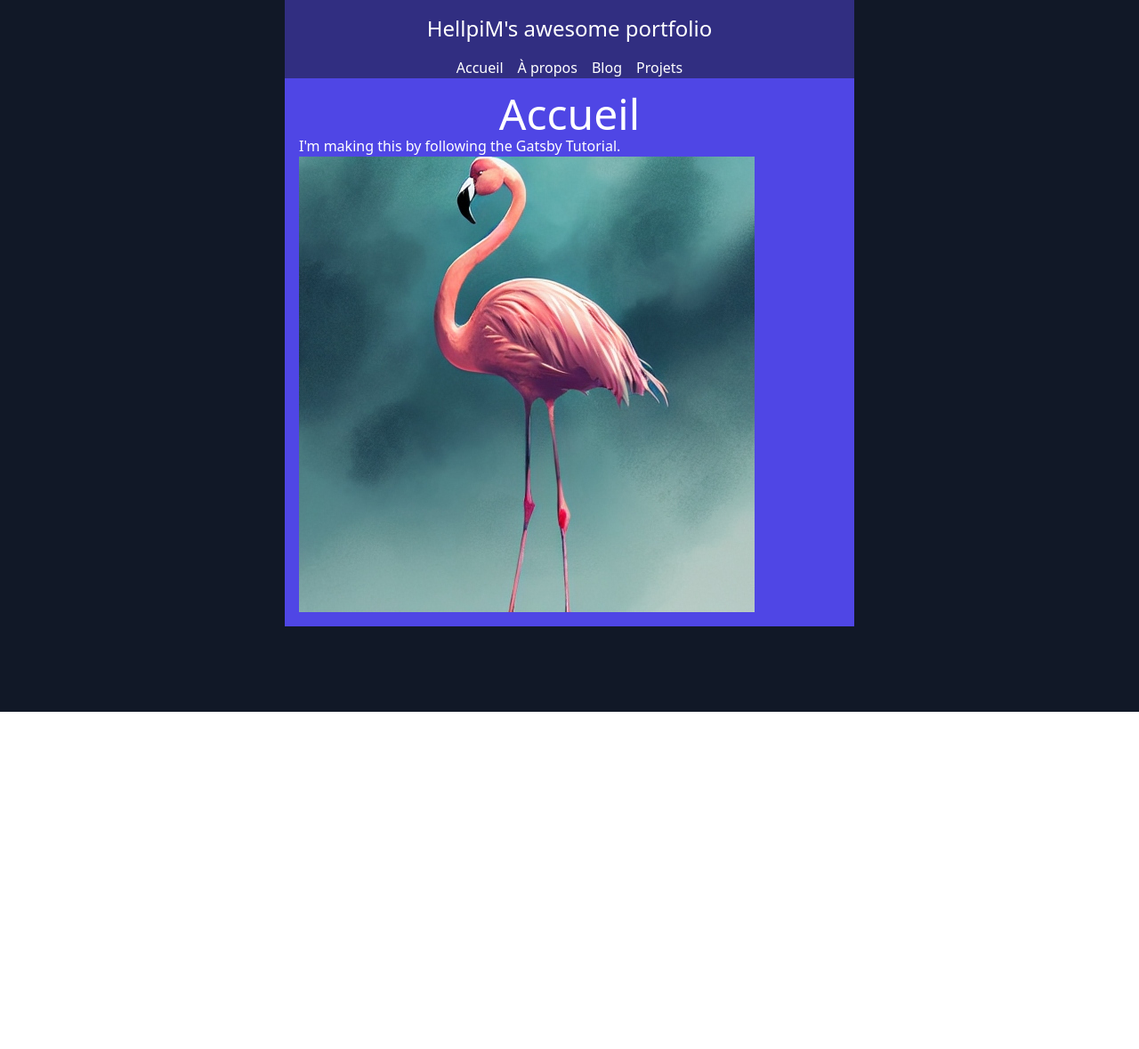
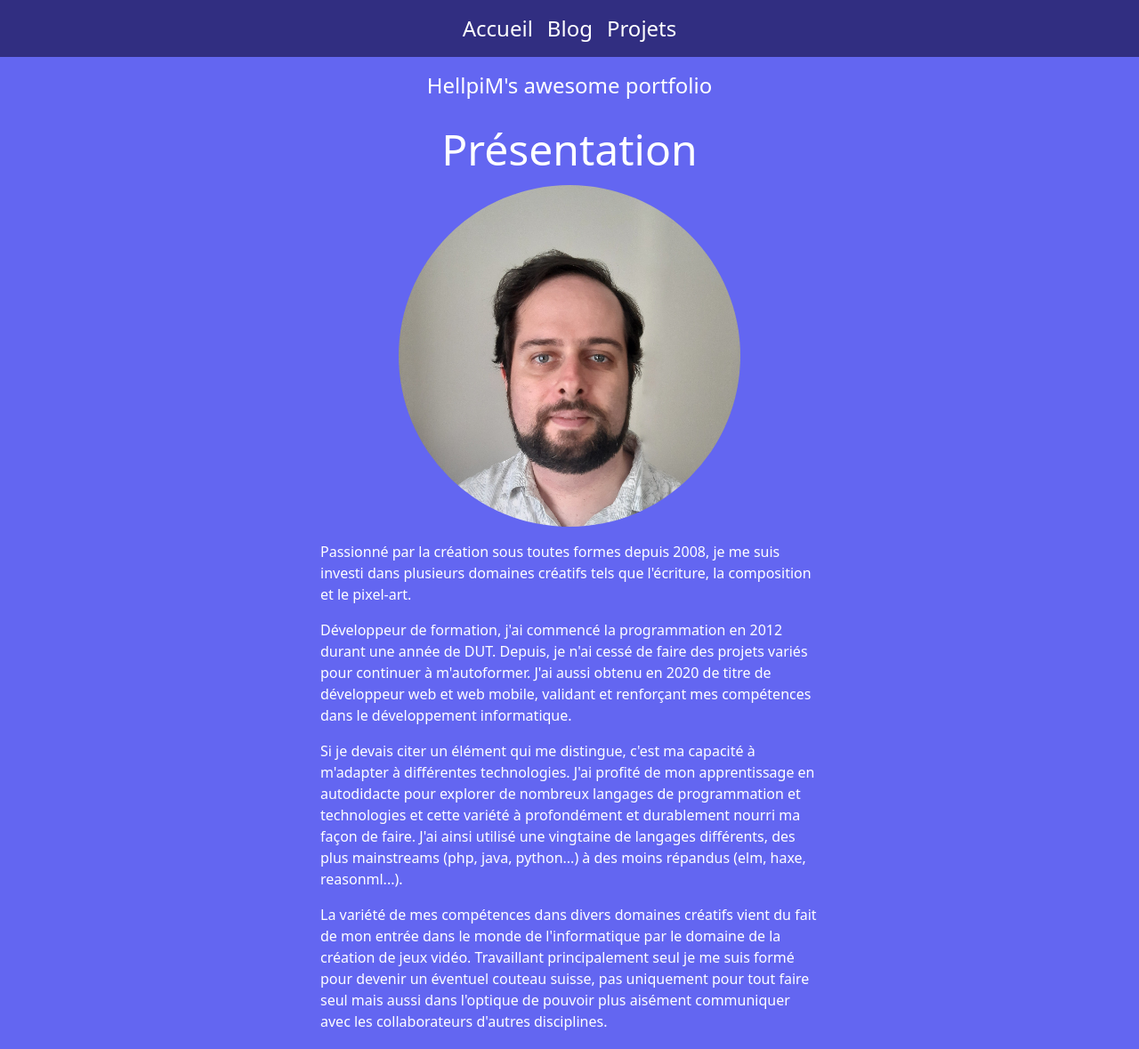
Before and after one commit to HellperKK/HellperKK.github.io, a Gatsby site: page / in a window 1280 px wide. Shown: the whole page at 89% size. Before the commit the page ends 800 px from the top, so only its background shows below. Built offline with nearby package versions, Linux system fonts and the light colour scheme; Gatsby itself is replaced by a stand-in of ours.

Commit message:
update and optimization

```diff
--- a/src/components/layout.tsx
+++ b/src/components/layout.tsx
@@ -19,19 +19,20 @@ const Layout = ({ pageTitle, children }: Props) => {
   `)
 
     return (
-        <div className='bg-gray-900 text-white h-full min-h-screen  md:px-24 xl:px-80' id='top'>
-            <header className='bg-indigo-900 p-4 text-center text-2xl'>{data.site.siteMetadata.title}</header>
-            <Menu className="bg-indigo-900">
+        <div className='bg-indigo-500 text-white h-full min-h-screen' id='top'>
+            <Menu className="bg-indigo-900 text-2xl py-4">
                 <div className='mx-2'>
                     <Link to="/">
                         Accueil
                     </Link>
                 </div>
+                {/*
                 <div className='mx-2'>
                     <Link to="/about">
                         À propos
                     </Link>
                 </div>
+                */}
                 <div className='mx-2'>
                     <Link to="/blog">
                         Blog
@@ -43,7 +44,8 @@ const Layout = ({ pageTitle, children }: Props) => {
                     </Link>
                 </div>
             </Menu>
-            <main className='p-4 bg-indigo-600'>
+            <header className='bg-indigo-500 p-4 text-center text-2xl'>{data.site.siteMetadata.title}</header>
+            <main className='p-4 bg-indigo-500 md:px-24 xl:px-80'>
                 <h1 className='text-center'>{pageTitle}</h1>
                 {children}
             </main>
--- a/src/components/menu.tsx
+++ b/src/components/menu.tsx
@@ -17,7 +17,7 @@ export default function Menu({ children, className }: Props) {
                     </span>
                 </div>
                 {hamburgerIsOpen &&
-                    <nav className="flex flex-col text-2xl">
+                    <nav className="flex flex-col items-center text-2xl">
                         {children}
                     </nav>
                 }
--- a/src/pages/about.tsx
+++ /dev/null
@@ -1,44 +0,0 @@
-import * as React from 'react'
-import Layout from '../components/layout'
-import Seo from '../components/seo'
-import { StaticImage } from 'gatsby-plugin-image'
-
-const AboutPage = () => {
-    return (
-        <Layout pageTitle="À propos">
-            <div className='md:flex md:flex-row my-4'>
-                <StaticImage className='h-60 md:h-auto'
-                    alt="Clifford, a reddish-brown pitbull, dozing in a bean bag chair"
-                    src="../images/portrait-link.jpg"
-                />
-                <div className='px-10'>
-                    <p className='my-2'>
-                        Passionné par la création sous toutes formes depuis 2008, je me suis insvestis dans plusieurs domaines créatifs
-                        tels que l'écriture, la composition et le pixel-art.
-                    </p>
-                    <p className='my-2'>
-                        Développeur de formation, j'ai commencé la programmation en 2012 durant une année de DUT. Depuis, je n'ai cessé de faire des projets
-                        variés pour continuer à m'autoformer. J'ai aussi obtenu en 2020 de titre de développeur web et web mobile, validant et renforçant mes compétences
-                        dans le développement informatique.
-                    </p>
-                    <p className='my-2'>
-                        Si je devais citer un élément qui me distingue, c'est ma capacité à m'adapter à différentes technologies. J'ai profité de mon apprentissage en
-                        autodidacte pour explorer de nombreux langages de programmation et technologies et cette variété à profondément et durablement nourri ma
-                        façon de faire. J'ai ainsi utilisé une vingtaine de langages différents, des plus mainstreams (php, java, python...) à des moins répandus
-                        (elm, haxe, reasonml...).
-                    </p>
-                    <p className='my-2'>
-                        La variété de mes compétences dans divers domaines créatifs vient du fait de mon entrée dans le monde de l'informatique par le domaine de la
-                        création de jeux vidéo. Travaillant principalement seul je me suis formé pour devenir un éventuel couteau suisse, pas uniquement pour
-                        tout faire seul mais aussi dans l'optique de pouvoir plus aisément communiquer avec les collaborateurs d'autres disciplines.
-                    </p>
-                </div>
-
-            </div>
-        </Layout>
-    )
-}
-
-export const Head = () => <Seo title="À propos" />
-
-export default AboutPage
--- a/src/pages/blog/index.tsx
+++ b/src/pages/blog/index.tsx
@@ -10,11 +10,9 @@ const BlogPage = ({ data }: any) => {
         {
           data.allMdx.nodes.map((node: any) => (
             <article key={node.id} className='my-4 p-2 rounded-md bg-violet-500 shadow-lg shadow-indigo-900/40'>
-              <h2>
-                <Link to={`/blog/${node.frontmatter.slug}`}>
-                  {node.frontmatter.title}
-                </Link>
-              </h2>
+              <Link to={`/blog/${node.frontmatter.slug}`} className='text-2xl'>
+                {node.frontmatter.title}
+              </Link>
               <p>Posted: {node.frontmatter.date}</p>
             </article>
           ))
--- a/src/pages/index.tsx
+++ b/src/pages/index.tsx
@@ -1,20 +1,44 @@
 import * as React from 'react'
 import Layout from '../components/layout'
+import Seo from '../components/seo'
 import { StaticImage } from 'gatsby-plugin-image'
-import Seo from '../components/seo'
 
-const IndexPage = () => {
-  return (
-    <Layout pageTitle="Accueil">
-      <p>I'm making this by following the Gatsby Tutorial.</p>
-      <StaticImage
-        alt="Clifford, a reddish-brown pitbull, dozing in a bean bag chair"
-        src="../images/flamingo.jpg"
-      />
-    </Layout>
-  )
+const AboutPage = () => {
+    return (
+        <Layout pageTitle="Présentation">
+            <div className='w-full flex flex-col items-center my-4'>
+                <StaticImage className='rounded-full w-96 text-center'
+                    alt="Clifford, a reddish-brown pitbull, dozing in a bean bag chair"
+                    src="../images/portrait-link-square2.jpg"
+                />
+                <div className='px-10'>
+                    <p className='my-4'>
+                        Passionné par la création sous toutes formes depuis 2008, je me suis investi dans plusieurs domaines créatifs
+                        tels que l'écriture, la composition et le pixel-art.
+                    </p>
+                    <p className='my-4'>
+                        Développeur de formation, j'ai commencé la programmation en 2012 durant une année de DUT. Depuis, je n'ai cessé de faire des projets
+                        variés pour continuer à m'autoformer. J'ai aussi obtenu en 2020 de titre de développeur web et web mobile, validant et renforçant mes compétences
+                        dans le développement informatique.
+                    </p>
+                    <p className='my-4'>
+                        Si je devais citer un élément qui me distingue, c'est ma capacité à m'adapter à différentes technologies. J'ai profité de mon apprentissage en
+                        autodidacte pour explorer de nombreux langages de programmation et technologies et cette variété à profondément et durablement nourri ma
+                        façon de faire. J'ai ainsi utilisé une vingtaine de langages différents, des plus mainstreams (php, java, python...) à des moins répandus
+                        (elm, haxe, reasonml...).
+                    </p>
+                    <p className='my-4'>
+                        La variété de mes compétences dans divers domaines créatifs vient du fait de mon entrée dans le monde de l'informatique par le domaine de la
+                        création de jeux vidéo. Travaillant principalement seul je me suis formé pour devenir un éventuel couteau suisse, pas uniquement pour
+                        tout faire seul mais aussi dans l'optique de pouvoir plus aisément communiquer avec les collaborateurs d'autres disciplines.
+                    </p>
+                </div>
+
+            </div>
+        </Layout>
+    )
 }
 
-export const Head = () => <Seo title="Accueil" />
+export const Head = () => <Seo title="À propos" />
 
-export default IndexPage
+export default AboutPage
```
Also changed, not shown: src/images/portrait-link-square2.jpg (added), 1 other file.
